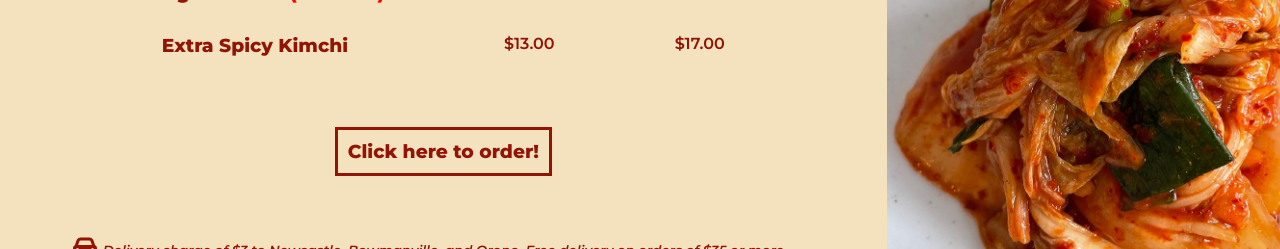
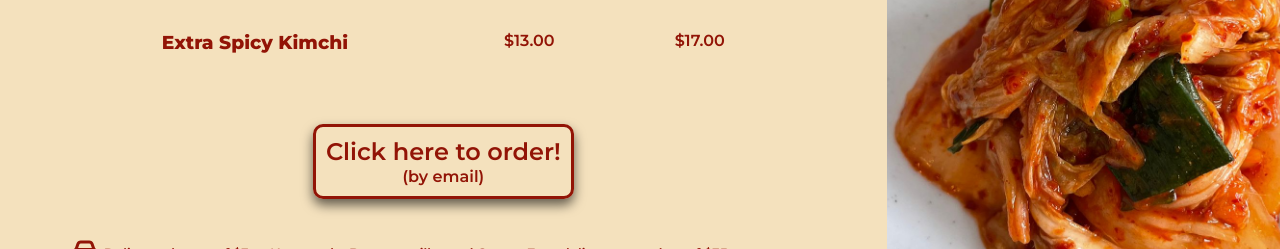
Before and after one commit to chengmwt/kimchily, a React (Vite) app: page / in a window 1280 px wide. Shown: the part 2600-2849 px from the top of the page. Built offline with nearby package versions, Linux system fonts and the light colour scheme.

Commit message:
edited order button to show by email

```diff
--- a/src/components/Order.css
+++ b/src/components/Order.css
@@ -65,8 +65,9 @@
   align-items: center;
 }
 
-.orderButton h3 {
+.orderButton .button {
   border: #921406 3px solid;
+  background-color: transparent;
   padding: 10px;
   justify-content: center;
 }
--- a/src/components/Order.jsx
+++ b/src/components/Order.jsx
@@ -23,14 +23,17 @@ const Order = () => {
               href="mailto:kimchilykitchen@gmail.com?subject=Your KIMCHILY Order&body=Please fill in your order details below%0D%0A%0D%0AName:%20%0D%0AContact Number:%20%0D%0ADelivery Address (or Pick Up):%20%0D%0A%0D%0AYour order quantities below%0D%0A%0D%0AOriginal Kimchi (R):%20%0D%0AOriginal Kimchi (L):%20%0D%0AAged Kimchi (R): Currently sold out%20%0D%0AAged Kimchi (L): Currently sold out%20%0D%0AExtra Spicy Kimchi (R):%20%0D%0AExtra Spicy Kimchi (L):%20%0D%0A%0D%0A%0D%0AThank you for your order!%0D%0A%0D%0AKIMCHILY"
               target="_blank"
             >
-              <h3>
-                {/* <MdMailOutline
+              <div className="button">
+                <h4>
+                  {/* <MdMailOutline
                   size="2em"
                   id="phoneIcon"
                   style={{ marginRight: "3px" }}
                 /> */}
-                Click here to order!
-              </h3>
+                  Click here to order!
+                </h4>
+                <h6>(by email)</h6>
+              </div>
             </a>
           </div>
           <div className="inlineOrder">
```
